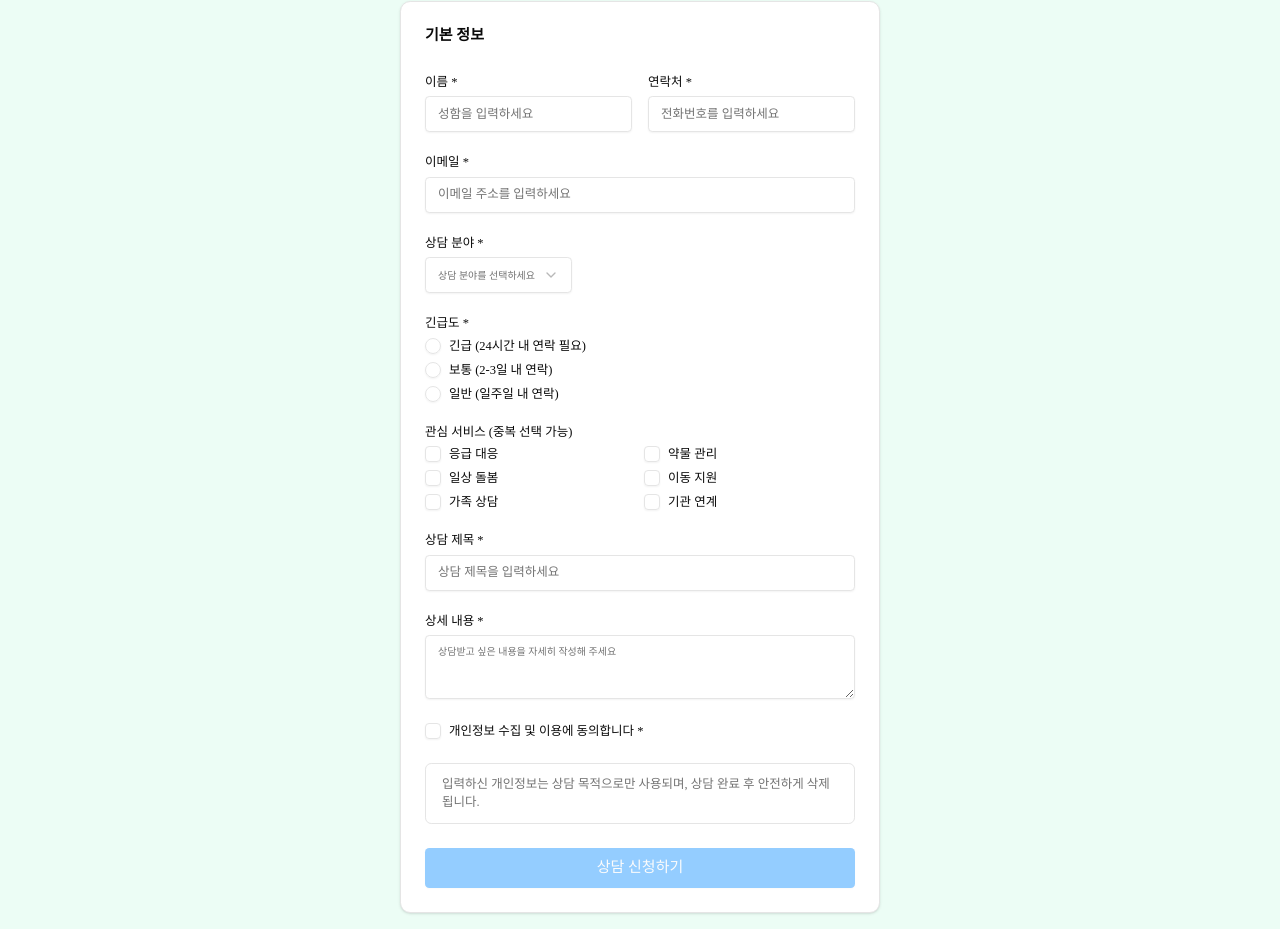
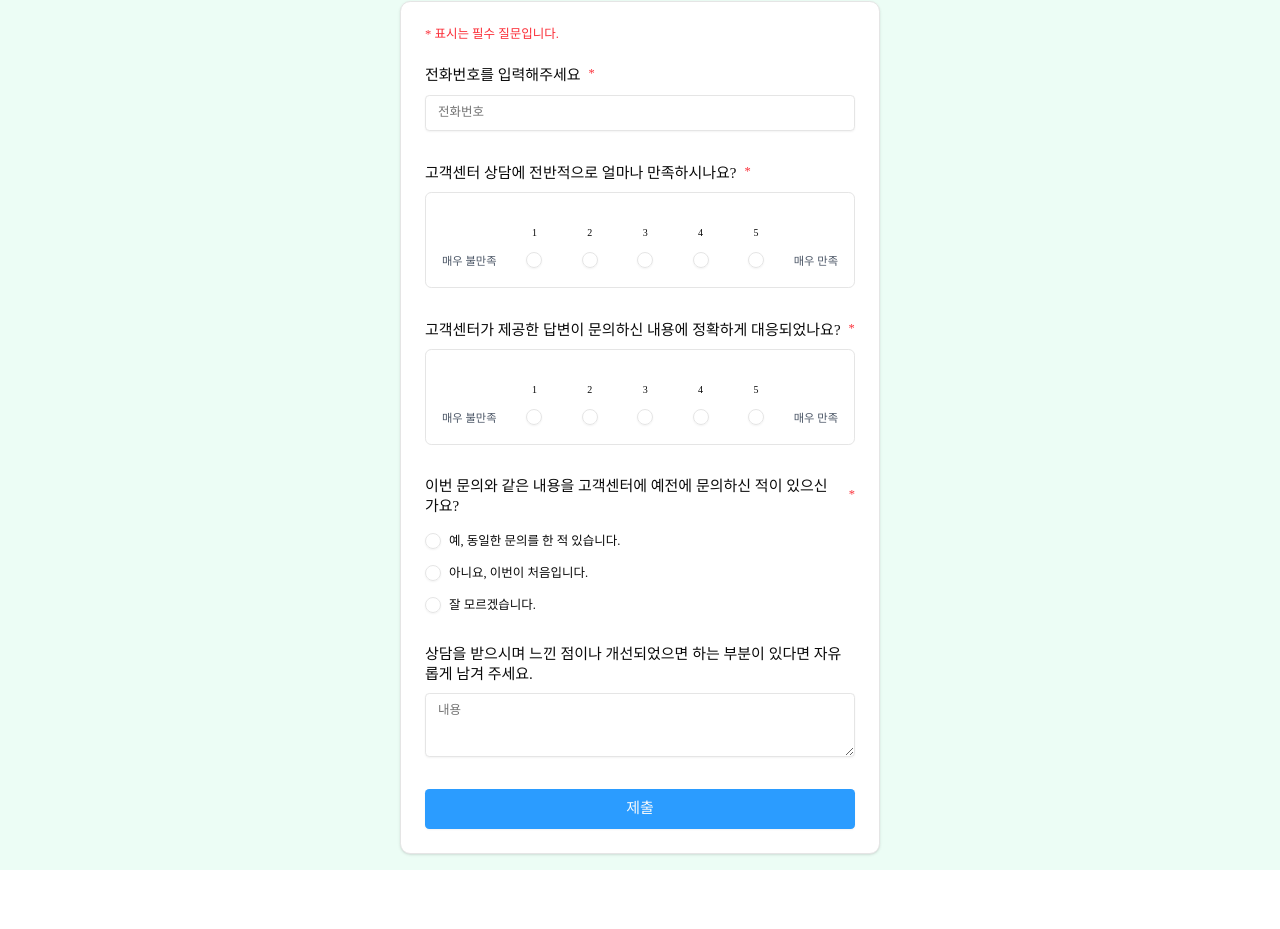
Before and after one commit to devercorp/carepartner.vue, a React (Vite) app: page /form-template in a window 1280 px wide. Shown: the part 330-1259 px from the top of the page. After the commit the page ends 1200 px from the top, so only its background shows below. Built offline with nearby package versions, Linux system fonts and the light colour scheme; a web font is replaced by a local one.

Commit message:
feat: 만족도 조사 폼 수정

```diff
--- a/package.json
+++ b/package.json
@@ -17,6 +17,7 @@
 		"test:run": "vitest run"
 	},
 	"dependencies": {
+		"@hookform/resolvers": "^5.2.1",
 		"@radix-ui/react-avatar": "^1.1.10",
 		"@radix-ui/react-checkbox": "^1.3.3",
 		"@radix-ui/react-dialog": "^1.1.15",
@@ -33,10 +34,12 @@
 		"lucide-react": "^0.542.0",
 		"react": "^18.3.1",
 		"react-dom": "^18.3.1",
+		"react-hook-form": "^7.62.0",
 		"react-router-dom": "^6.29.0",
 		"recharts": "^3.1.2",
 		"tailwind-merge": "^3.3.1",
 		"tailwindcss": "^4.1.3",
+		"zod": "^4.1.5",
 		"zustand": "^5.0.3"
 	},
 	"devDependencies": {
--- a/src/components/ui/input.tsx
+++ b/src/components/ui/input.tsx
@@ -1,10 +1,11 @@
-import * as React from 'react';
+import { forwardRef } from 'react';
 
 import { cn } from '@/lib/utils';
 
-function Input({ className, type, ...props }: React.ComponentProps<'input'>) {
+const Input = forwardRef<HTMLInputElement, React.ComponentProps<'input'>>(({ className, type, ...props }, ref) => {
 	return (
 		<input
+			ref={ref}
 			type={type}
 			data-slot="input"
 			className={cn(
@@ -16,6 +17,8 @@ function Input({ className, type, ...props }: React.ComponentProps<'input'>) {
 			{...props}
 		/>
 	);
-}
+});
+
+Input.displayName = 'Input';
 
 export { Input };
--- a/src/components/ui/textarea.tsx
+++ b/src/components/ui/textarea.tsx
@@ -1,18 +1,20 @@
-import * as React from 'react';
+import { forwardRef } from 'react';
 
 import { cn } from '@/lib/utils';
 
-function Textarea({ className, ...props }: React.ComponentProps<'textarea'>) {
+const Textarea = forwardRef<HTMLTextAreaElement, React.ComponentProps<'textarea'>>(({ className, ...props }, ref) => {
 	return (
 		<textarea
 			data-slot="textarea"
 			className={cn(
-				'border-input placeholder:text-muted-foreground focus-visible:border-ring focus-visible:ring-ring/50 aria-invalid:ring-destructive/20 dark:aria-invalid:ring-destructive/40 aria-invalid:border-destructive dark:bg-input/30 text-16 md:text-14 flex field-sizing-content min-h-64 w-full rounded-md border bg-transparent px-12 py-8 shadow-xs transition-[color,box-shadow] outline-none focus-visible:ring-[1px] disabled:cursor-not-allowed disabled:opacity-50',
+				'border-input placeholder:text-muted-foreground focus-visible:border-ring focus-visible:ring-ring/50 aria-invalid:ring-destructive/20 dark:aria-invalid:ring-destructive/40 aria-invalid:border-destructive dark:bg-input/30 md:text-14 flex field-sizing-content min-h-64 w-full rounded-md border bg-transparent px-12 py-8 text-xl shadow-xs transition-[color,box-shadow] outline-none focus-visible:ring-[1px] disabled:cursor-not-allowed disabled:opacity-50',
 				className
 			)}
 			{...props}
 		/>
 	);
-}
+});
+
+Textarea.displayName = 'Textarea';
 
 export { Textarea };
--- a/src/pages/FormTemplate/index.tsx
+++ b/src/pages/FormTemplate/index.tsx
@@ -1,51 +1,58 @@
-import { CheckCircle, FileText } from 'lucide-react';
+import { zodResolver } from '@hookform/resolvers/zod';
+import { CheckCircle } from 'lucide-react';
 import { useState } from 'react';
+import { SubmitErrorHandler, SubmitHandler, useForm } from 'react-hook-form';
+import { z } from 'zod';
 
 import DocumentIcon from '@/assets/document.svg?react';
 
-import { Alert, AlertDescription } from '../../components/ui/alert';
 import { Button } from '../../components/ui/button';
-import { Card, CardContent, CardHeader, CardTitle } from '../../components/ui/card';
-import { Checkbox } from '../../components/ui/checkbox';
+import { Card, CardContent, CardHeader } from '../../components/ui/card';
 import { Input } from '../../components/ui/input';
 import { Label } from '../../components/ui/label';
 import { RadioGroup, RadioGroupItem } from '../../components/ui/radio-group';
-import { Select, SelectContent, SelectItem, SelectTrigger, SelectValue } from '../../components/ui/select';
 import { Textarea } from '../../components/ui/textarea';
 
+interface FormData {
+	contact: string;
+	satisfaction: number;
+	accuracy: number;
+	record: string;
+	content?: string;
+}
+
 const FormTemplatePage = () => {
-	const [formData, setFormData] = useState({
-		name: '',
-		email: '',
-		phone: '',
-		category: '',
-		urgency: '',
-		subject: '',
-		description: '',
-		services: [] as string[],
-		agreement: false,
-	});
 	const [isSubmitted, setIsSubmitted] = useState(false);
 
-	const handleServiceChange = (service: string, checked: boolean) => {
-		if (checked) {
-			setFormData((prev) => ({
-				...prev,
-				services: [...prev.services, service],
-			}));
-		} else {
-			setFormData((prev) => ({
-				...prev,
-				services: prev.services.filter((s) => s !== service),
-			}));
-		}
+	const { watch, register, setValue, handleSubmit, reset } = useForm<FormData>({
+		defaultValues: {
+			contact: '',
+			satisfaction: 0,
+			accuracy: 0,
+			record: '',
+			content: '',
+		},
+		resolver: zodResolver(
+			z.object({
+				contact: z.string().min(1),
+				satisfaction: z.number().min(1).max(5),
+				accuracy: z.number().min(1).max(5),
+				record: z.string().min(1, '필수 질문입니다.'),
+				content: z.string().optional(),
+			})
+		),
+	});
+
+	const onSubmit: SubmitHandler<FormData> = (data) => {
+		// Here you would normally send the data to your API
+		console.log('Form submitted:', data);
+		setIsSubmitted(true);
+		reset();
 	};
 
-	const handleSubmit = (e: React.FormEvent) => {
-		e.preventDefault();
-		// Here you would normally send the data to your API
-		console.log('Form submitted:', formData);
-		setIsSubmitted(true);
+	const onError: SubmitErrorHandler<FormData> = (errors) => {
+		console.log('Form errors:', errors);
+		alert('필수 질문을 입력해주세요.');
 	};
 
 	if (isSubmitted) {
@@ -57,16 +64,13 @@ const FormTemplatePage = () => {
 							<div className="mx-auto mb-16 flex h-64 w-64 items-center justify-center rounded-full bg-green-100">
 								<CheckCircle className="h-32 w-32 text-green-600" />
 							</div>
-							<h2 className="mb-8 text-2xl font-semibold">접수 완료</h2>
-							<p className="text-xl text-gray-600">
-								상담 요청이 성공적으로 접수되었습니다.
+							<h2 className="mb-8 text-4xl font-semibold">제출 완료</h2>
+							<p className="text-2xl text-gray-600">
+								더 나은 서비스를 위해 노력하겠습니다.
 								<br />
-								빠른 시간 내에 연락드리겠습니다.
+								감사합니다.
 							</p>
 						</div>
-						<Button onClick={() => setIsSubmitted(false)} className="w-full">
-							다른 상담 신청하기
-						</Button>
 					</CardContent>
 				</Card>
 			</div>
@@ -99,186 +103,106 @@ const FormTemplatePage = () => {
 				</Card>
 
 				{/* Form */}
-				<Card>
+				<Card className="gap-16">
 					<CardHeader>
-						<CardTitle className="text-2xl">기본 정보</CardTitle>
+						<p className="text-xl text-red-500">* 표시는 필수 질문입니다.</p>
 					</CardHeader>
 					<CardContent>
-						<form onSubmit={handleSubmit} className="space-y-24">
+						<form onSubmit={handleSubmit(onSubmit, onError)} className="space-y-32">
 							{/* Personal Information */}
-							<div className="grid grid-cols-1 gap-16 md:grid-cols-2">
-								<div className="space-y-8">
-									<Label htmlFor="name">이름 *</Label>
-									<Input
-										id="name"
-										value={formData.name}
-										onChange={(e) =>
-											setFormData({
-												...formData,
-												name: e.target.value,
-											})
-										}
-										placeholder="성함을 입력하세요"
-										required
-									/>
-								</div>
-								<div className="space-y-8">
-									<Label htmlFor="phone">연락처 *</Label>
-									<Input
-										id="phone"
-										value={formData.phone}
-										onChange={(e) =>
-											setFormData({
-												...formData,
-												phone: e.target.value,
-											})
-										}
-										placeholder="전화번호를 입력하세요"
-										required
-									/>
+							<div className="space-y-8">
+								<Label className="text-2xl" htmlFor="phone">
+									전화번호를 입력해주세요 <div className="pb-4 text-xl text-red-500">*</div>
+								</Label>
+								<Input id="phone" placeholder="전화번호" {...register('contact')} />
+							</div>
+
+							<div className="space-y-8">
+								<Label className="text-2xl" htmlFor="phone">
+									고객센터 상담에 전반적으로 얼마나 만족하시나요? <div className="pb-4 text-xl text-red-500">*</div>
+								</Label>
+								<div className="rounded-lg border bg-white p-16">
+									<div className="item-center mt-12 flex justify-between">
+										<span className="pt-32 text-lg text-gray-600">매우 불만족</span>
+										<RadioGroup
+											className="flex w-[60%] items-center justify-between"
+											orientation="horizontal"
+											value={watch('satisfaction').toString()}
+											onValueChange={(value) => setValue('satisfaction', Number(value))}
+										>
+											{[1, 2, 3, 4, 5].map((n) => (
+												<div key={`satisfaction-2-${n}`} className="flex flex-col items-center gap-12">
+													<label htmlFor={`satisfaction-2-${n}`}>{n}</label>
+													<RadioGroupItem value={`${n}`} id={`satisfaction-2-${n}`} />
+												</div>
+											))}
+										</RadioGroup>
+										<span className="pt-32 text-lg text-gray-600">매우 만족</span>
+									</div>
 								</div>
 							</div>
 
 							<div className="space-y-8">
-								<Label htmlFor="email">이메일 *</Label>
-								<Input
-									id="email"
-									type="email"
-									value={formData.email}
-									onChange={(e) =>
-										setFormData({
-											...formData,
-											email: e.target.value,
-										})
-									}
-									placeholder="이메일 주소를 입력하세요"
-									required
-								/>
-							</div>
-
-							{/* Category Selection */}
-							<div className="space-y-8">
-								<Label>상담 분야 *</Label>
-								<Select
-									value={formData.category}
-									onValueChange={(value) =>
-										setFormData({
-											...formData,
-											category: value,
-										})
-									}
-								>
-									<SelectTrigger>
-										<SelectValue placeholder="상담 분야를 선택하세요" />
-									</SelectTrigger>
-									<SelectContent>
-										<SelectItem value="caregiver">간병인 서비스</SelectItem>
-										<SelectItem value="institution">기관 연계</SelectItem>
-										<SelectItem value="academy">교육 프로그램</SelectItem>
-										<SelectItem value="general">일반 상담</SelectItem>
-									</SelectContent>
-								</Select>
+								<Label className="text-2xl" htmlFor="phone">
+									고객센터가 제공한 답변이 문의하신 내용에 정확하게 대응되었나요?
+									<div className="pb-4 text-xl text-red-500">*</div>
+								</Label>
+								<div className="rounded-lg border bg-white p-16">
+									<div className="item-center mt-12 flex justify-between">
+										<span className="pt-32 text-lg text-gray-600">매우 불만족</span>
+										<RadioGroup
+											className="flex w-[60%] items-center justify-between"
+											orientation="horizontal"
+											value={watch('accuracy').toString()}
+											onValueChange={(value) => setValue('accuracy', Number(value))}
+										>
+											{[1, 2, 3, 4, 5].map((n) => (
+												<div key={`satisfaction-2-${n}`} className="flex flex-col items-center gap-12">
+													<label htmlFor={`satisfaction-2-${n}`}>{n}</label>
+													<RadioGroupItem value={`${n}`} id={`satisfaction-2-${n}`} />
+												</div>
+											))}
+										</RadioGroup>
+										<span className="pt-32 text-lg text-gray-600">매우 만족</span>
+									</div>
+								</div>
 							</div>
 
 							{/* Urgency */}
-							<div className="space-y-8">
-								<Label>긴급도 *</Label>
+							<div className="space-y-16">
+								<Label className="text-2xl">
+									이번 문의와 같은 내용을 고객센터에 예전에 문의하신 적이 있으신가요?
+									<div className="pb-4 text-xl text-red-500">*</div>
+								</Label>
 								<RadioGroup
-									value={formData.urgency}
-									onValueChange={(value) => setFormData({ ...formData, urgency: value })}
-									className="flex flex-col gap-8"
+									className="flex flex-col gap-16"
+									value={watch('record')}
+									onValueChange={(value) => setValue('record', value)}
 								>
 									<div className="flex items-center space-x-8">
 										<RadioGroupItem value="high" id="high" />
-										<Label htmlFor="high">긴급 (24시간 내 연락 필요)</Label>
+										<Label htmlFor="high">예, 동일한 문의를 한 적 있습니다.</Label>
 									</div>
 									<div className="flex items-center space-x-8">
 										<RadioGroupItem value="medium" id="medium" />
-										<Label htmlFor="medium">보통 (2-3일 내 연락)</Label>
+										<Label htmlFor="medium">아니요, 이번이 처음입니다.</Label>
 									</div>
 									<div className="flex items-center space-x-8">
 										<RadioGroupItem value="low" id="low" />
-										<Label htmlFor="low">일반 (일주일 내 연락)</Label>
+										<Label htmlFor="low">잘 모르겠습니다.</Label>
 									</div>
 								</RadioGroup>
 							</div>
 
-							{/* Services */}
 							<div className="space-y-8">
-								<Label>관심 서비스 (중복 선택 가능)</Label>
-								<div className="mt-8 grid grid-cols-2 gap-8">
-									{['응급 대응', '약물 관리', '일상 돌봄', '이동 지원', '가족 상담', '기관 연계'].map((service) => (
-										<div key={service} className="flex items-center space-x-8">
-											<Checkbox
-												id={service}
-												checked={formData.services.includes(service)}
-												onCheckedChange={(checked) => handleServiceChange(service, !!checked)}
-											/>
-											<Label htmlFor={service}>{service}</Label>
-										</div>
-									))}
-								</div>
+								<Label htmlFor="description" className="text-2xl">
+									상담을 받으시며 느낀 점이나 개선되었으면 하는 부분이 있다면 자유롭게 남겨 주세요.
+								</Label>
+								<Textarea id="description" {...register('content')} placeholder="내용" rows={5} />
 							</div>
 
-							{/* Subject and Description */}
-							<div className="space-y-8">
-								<Label htmlFor="subject">상담 제목 *</Label>
-								<Input
-									id="subject"
-									value={formData.subject}
-									onChange={(e) =>
-										setFormData({
-											...formData,
-											subject: e.target.value,
-										})
-									}
-									placeholder="상담 제목을 입력하세요"
-									required
-								/>
-							</div>
-
-							<div className="space-y-8">
-								<Label htmlFor="description">상세 내용 *</Label>
-								<Textarea
-									id="description"
-									value={formData.description}
-									onChange={(e) =>
-										setFormData({
-											...formData,
-											description: e.target.value,
-										})
-									}
-									placeholder="상담받고 싶은 내용을 자세히 작성해 주세요"
-									rows={5}
-									required
-								/>
-							</div>
-
-							{/* Agreement */}
-							<div className="flex items-center space-x-8">
-								<Checkbox
-									id="agreement"
-									checked={formData.agreement}
-									onCheckedChange={(checked) =>
-										setFormData({
-											...formData,
-											agreement: !!checked,
-										})
-									}
-								/>
-								<Label htmlFor="agreement" className="text-14">
-									개인정보 수집 및 이용에 동의합니다 *
-								</Label>
-							</div>
-
-							<Alert>
-								<AlertDescription>
-									입력하신 개인정보는 상담 목적으로만 사용되며, 상담 완료 후 안전하게 삭제됩니다.
-								</AlertDescription>
-							</Alert>
-
-							<Button type="submit" className="w-full" size="lg" disabled={!formData.agreement}>
-								상담 신청하기
+							<Button type="submit" className="w-full" size="lg">
+								제출
 							</Button>
 						</form>
 					</CardContent>
```
Also changed, not shown: src/types/svg.d.ts (added, +7 -0 lines), 1 other file (tests, documents, lock files or other folders).
